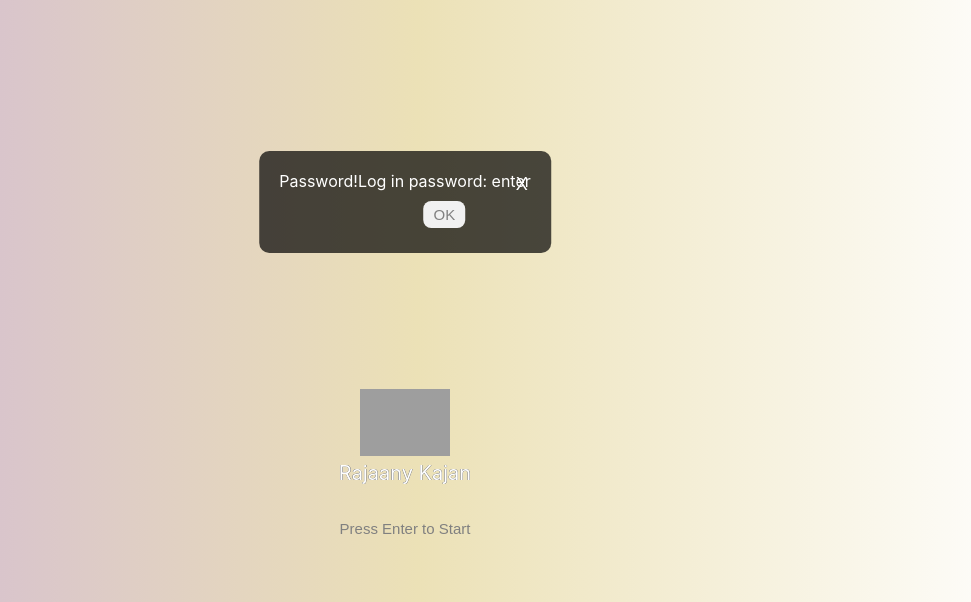
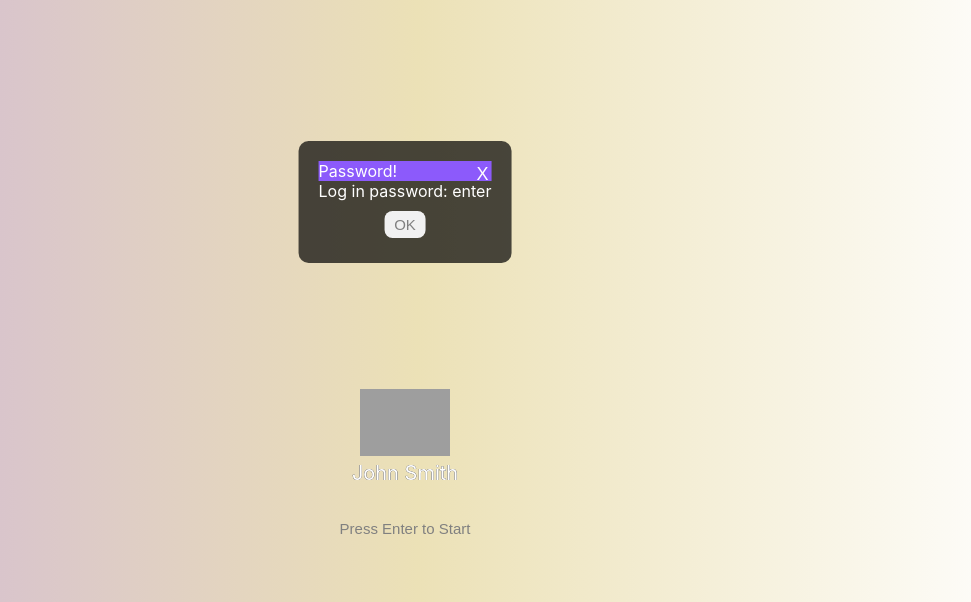
Before and after one commit to rajaany/portfolio, a plain HTML site: page index.html in a window 1280 px wide. Both pictures are taken after a click on the button "Press Enter to Start". Shown: the part 198-800 px from the top of the page, without its empty margins (235-1206 px from the left). Drawn offline with Linux system fonts and the light colour scheme; grey boxes are pictures that could not be loaded.

Commit message:
Update index.html

```diff
--- a/index.html
+++ b/index.html
@@ -16,7 +16,7 @@
 
     <div id="loginPage">
       <img id="profilepic" src="earth-1303628_1280.webp" alt="Profile Picture">
-      <p id="ProfileName">Rajaany Kajan</p>
+      <p id="ProfileName">John Smith</p>
       <button id="startButton">Press Enter to Start</button>
       <input type="password" id="passwordInput" placeholder="Enter password" style="display: none;">
       <p id="message"></p>
@@ -24,7 +24,7 @@
 
 
     <div id="confirmationPopup" class="popup">
-      <div class= "popup-window>
+      <div class= "popup-window">
       <div class="popup-window-title"> Password! </div>
       <div class="popup-content">
         <p>Log in password: enter</p>
```
